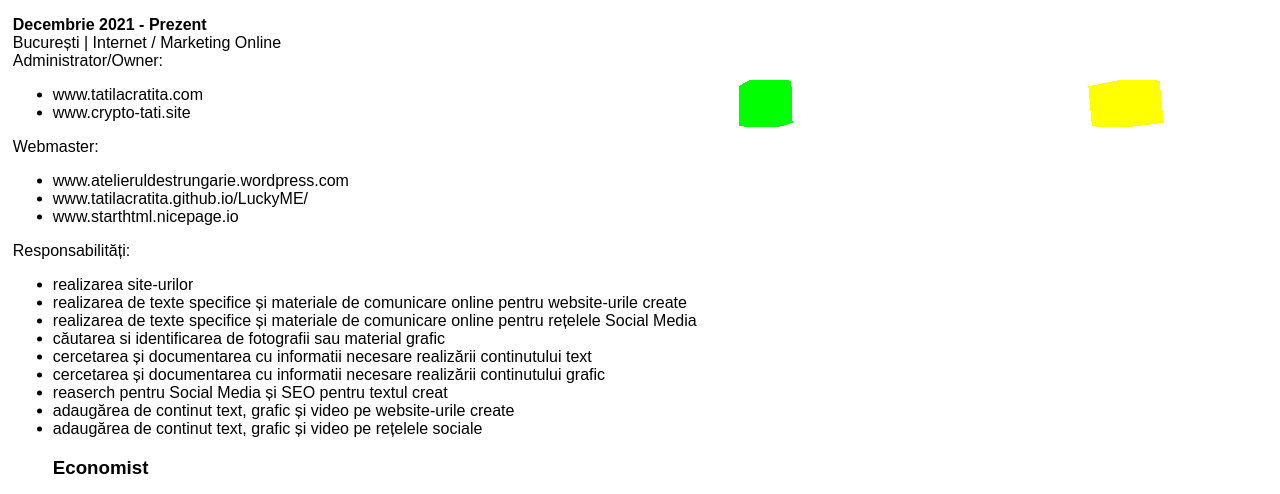
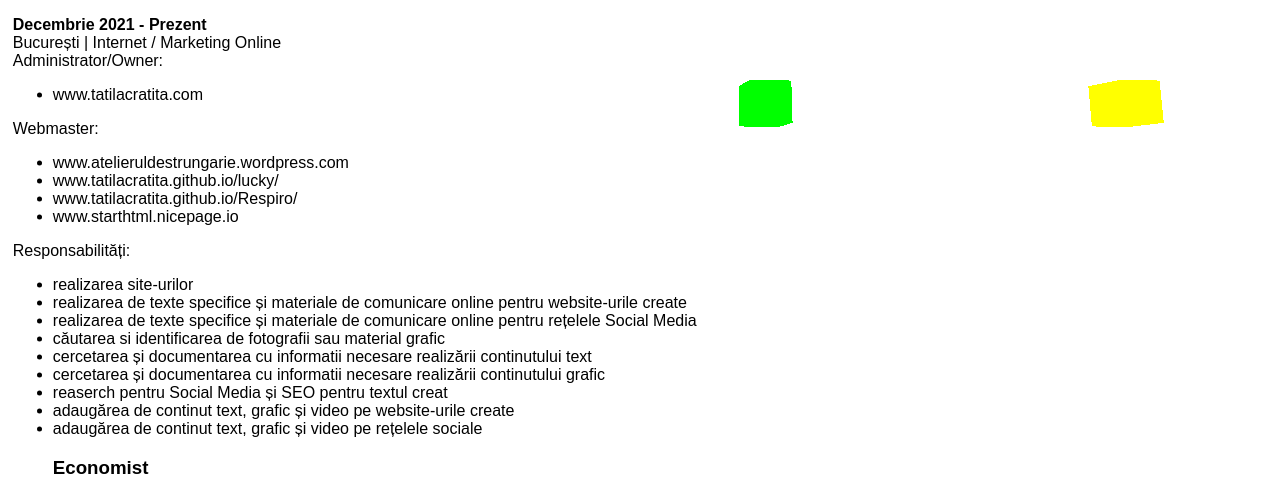
Before and after one commit to RosuClaudiu/CV, a plain HTML site: page index.html in a window 1280 px wide. Shown: the part 296-790 px from the top of the page. Drawn offline with nearby package versions, Linux system fonts and the light colour scheme; a script that the page names is missing.

Commit message:
Update index.html

```diff
--- a/index.html
+++ b/index.html
@@ -247,12 +247,12 @@
           <p>Administrator/Owner:</p>
           <ul>
             <li>www.tatilacratita.com</li>
-            <li>www.crypto-tati.site</li>
           </ul>
           <p>Webmaster:</p>
           <ul>
             <li>www.atelieruldestrungarie.wordpress.com</li>
-            <li>www.tatilacratita.github.io/LuckyME/</li>
+            <li>www.tatilacratita.github.io/lucky/</li>
+            <li>www.tatilacratita.github.io/Respiro/</li>
             <li>www.starthtml.nicepage.io</li>
                  </ul>
                 <p>Responsabilități:</p>
```
